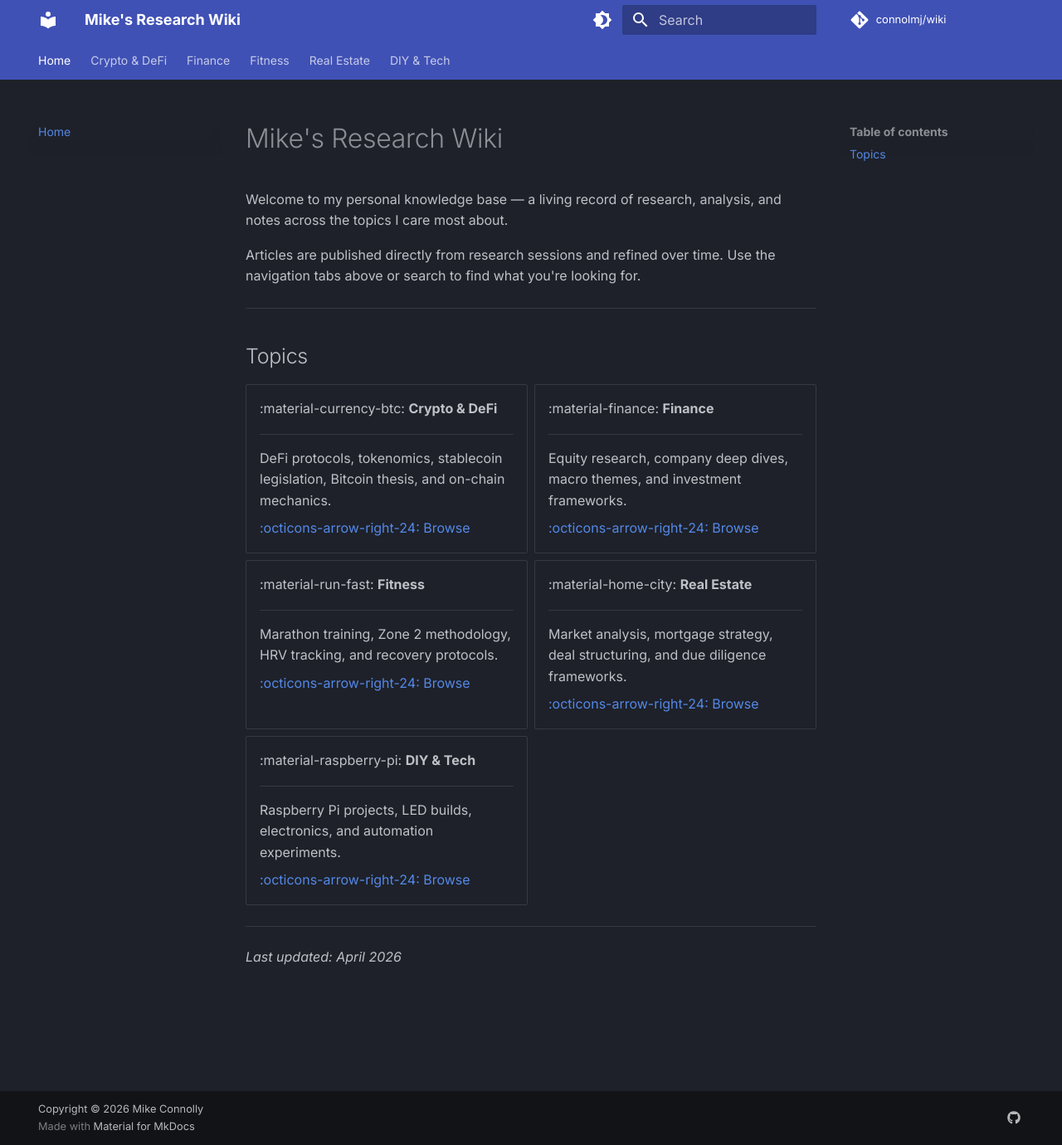
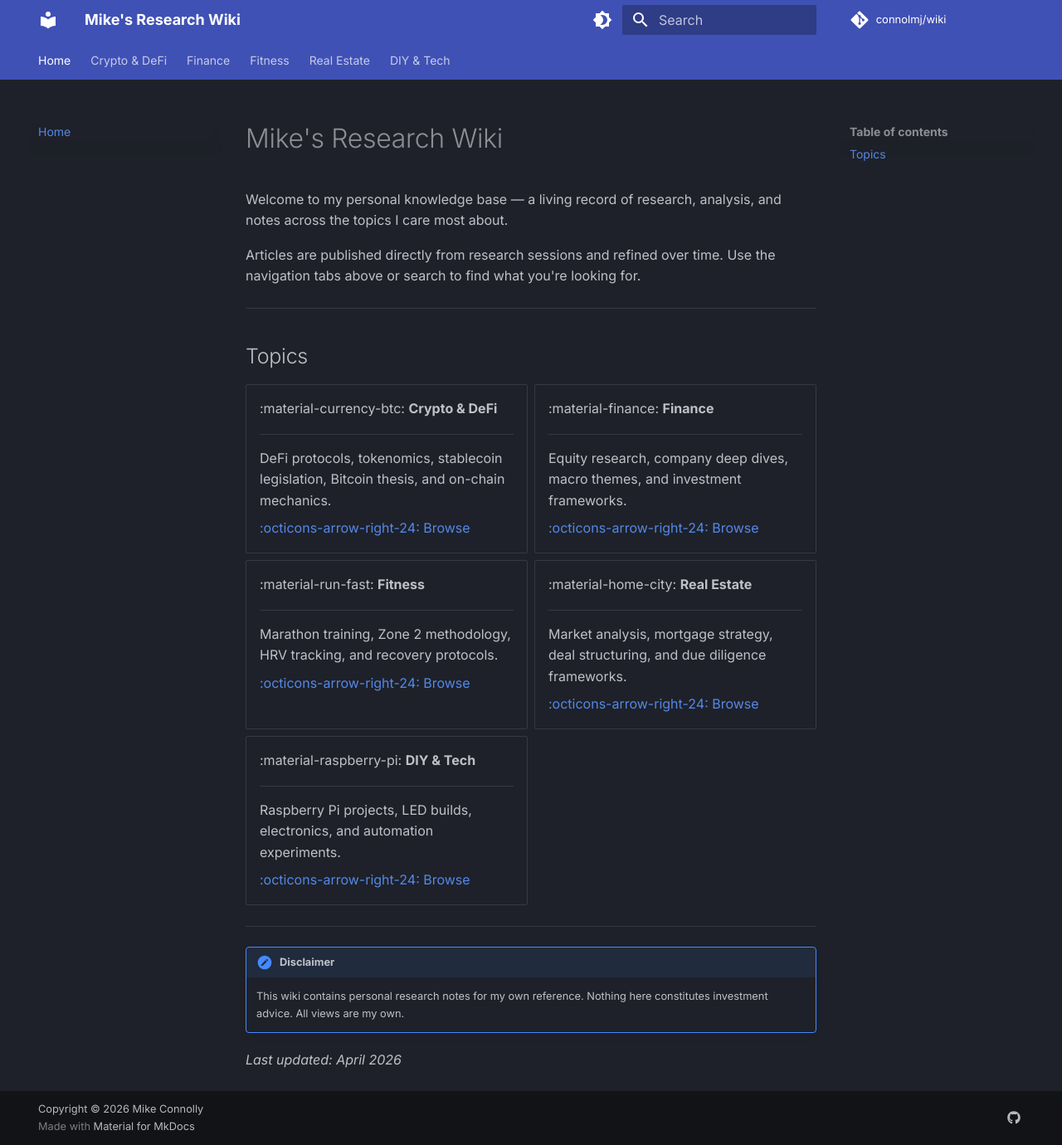
Before and after one commit to connolmj/wiki, an MkDocs documentation site: the page built from docs/index.md, in a window 1280 px wide and 1380 px high. Shown: the whole window at 83% size. Built offline with MkDocs 1.6.1 and Material for MkDocs 9.7.7, drawn with Linux system fonts in a browser that asks for light colours; comment, search, counter and statistics services are not loaded.

Commit message:
Add disclaimer, trigger first deploy

```diff
--- a/docs/index.md
+++ b/docs/index.md
@@ -54,4 +54,7 @@ Articles are published directly from research sessions and refined over time. Us
 
 ---
 
+!!! note "Disclaimer"
+    This wiki contains personal research notes for my own reference. Nothing here constitutes investment advice. All views are my own.
+
 *Last updated: April 2026*
```
